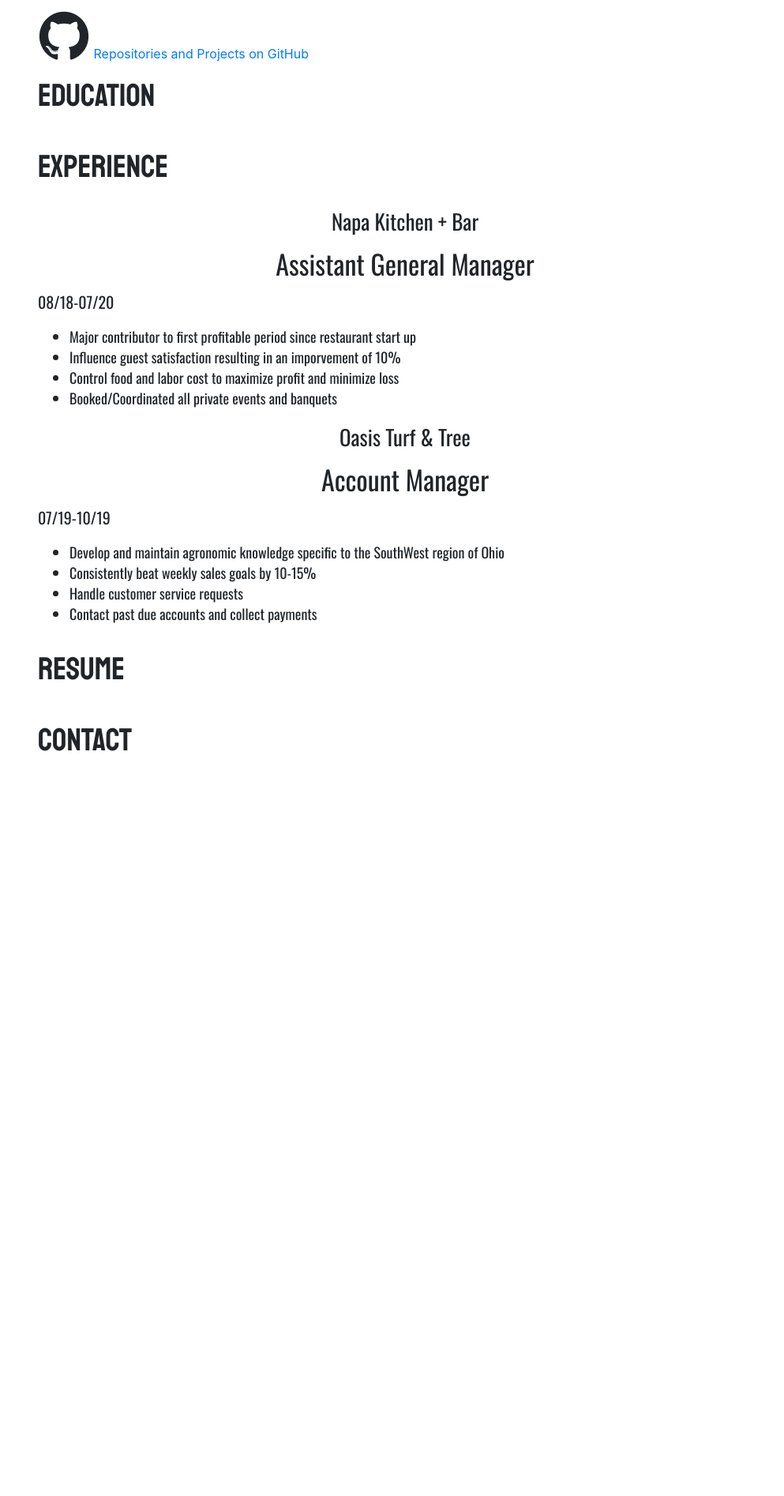
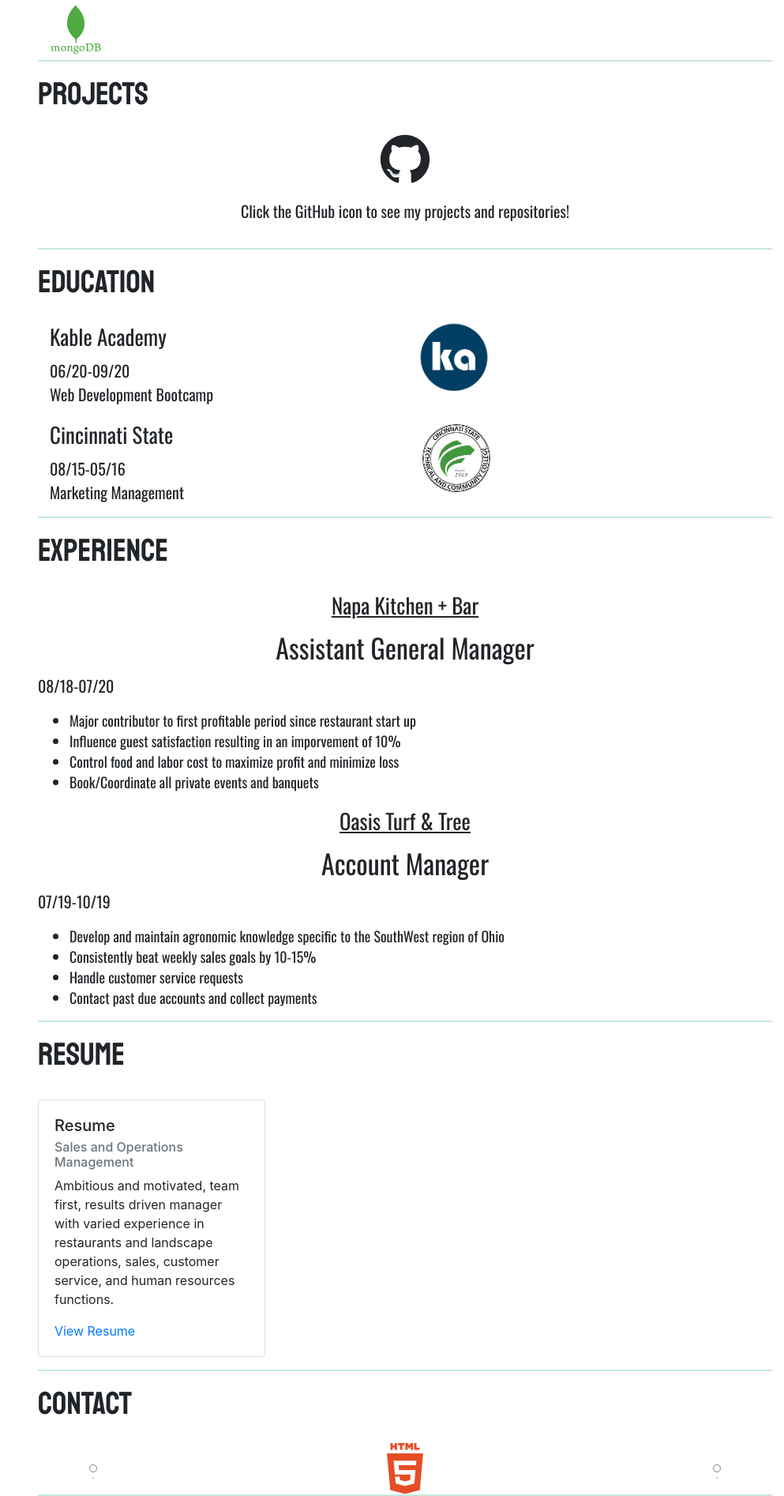
Before and after one commit to connortwele/portfolio, a PHP site: page / in a window 1280 px wide. Shown: the part 1120-3014 px from the top of the page at 79% size, without its empty margins (287-1280 px from the left). Before the commit the page ends 2071 px from the top, so only its background shows below. Run offline with PHP 8.4, Linux system fonts and the light colour scheme; some libraries are stand-ins or nearby versions; some web fonts are replaced.

Commit message:
upload for teacher review

```diff
--- a/index.html
+++ b/index.html
@@ -59,41 +59,63 @@
                     <h2 class="text-black font-staat font-size-40 text-uppercase py-3"> skills</h2>
                         <div class="container">
                             <div class="row">
-                                <div class="col-4 my-1"><i class="devicon-html5-plain-wordmark colored icon"></i>
+                                <div class="col-md-4 col-s-6 my-1"><i class="devicon-html5-plain-wordmark colored icon"></i>
                                 </div>
-                                <div class="col-4 my-1"><i class="devicon-css3-plain-wordmark colored icon"></i>
+                                <div class="col-md-4 col-s-6 my-1"><i class="devicon-css3-plain-wordmark colored icon"></i>
                                 </div>
-                                <div class="col-4 my-1"><i class="devicon-bootstrap-plain-wordmark colored icon"></i>
+                                <div class="col-md-4 col-s-6 my-1"><i class="devicon-bootstrap-plain-wordmark colored icon"></i>
                                 </div>
-                                <div class="col-4 my-1"><i class="devicon-git-plain-wordmark colored icon"></i></div>
-                                <div class="col-4 my-1"><i class="devicon-github-plain-wordmark colored icon"></i></div>
+                                <div class="col-md-4 col-s-6 my-1"><i class="devicon-git-plain-wordmark colored icon"></i></div>
+                                <div class="col-md-4 col-s-6 my-1"><i class="devicon-github-plain-wordmark colored icon"></i>
+                                </i></div>
+                                <div class="col-md-4 col-s-6 my-1"><i class="devicon-javascript-plain colored icon"></i></div>
+                                <div class="col-md-4 col-s-6 my-1"><i class="devicon-react-original-wordmark colored icon"></i> </div>
+                                <div class="col-md-4 col-s-6 my-1"><i class="devicon-nodejs-plain-wordmark colored icon"></i></div>
+                                <div class="col-md-4 col-s-6 my-1"><i class="devicon-express-original-wordmark colored icon"></i></div>
+                                <div class="col-md-4 col-s-6 my-1"><i class="devicon-mongodb-plain-wordmark colored icon"></i></div>
                             </div>
                         </div>
                 </section>
                 <!-- end skills begin projects -->
                 <section id="projects">
                     <h2 class="text-black font-staat font-size-40 text-uppercase py-3">projects</h2>
-                    <i class="devicon-github-plain icon"></i>
-                    <a href="#" class="projectLink">Repositories and Projects on GitHub</a>
+                    <div class="text-center">
+                    <a href="https://github.com/connortwele" class="text-decoration-none text-reset"><i class="devicon-github-plain icon"></i></a>
+                    <p class="text-black font-os font-size-20 py-3">Click the GitHub icon to see my projects and repositories!</p>
+                    </div>
                 </section>
                 <!-- end projects begin education -->
                 <section id="education">
                     <h2 class="text-black font-staat font-size-40 text-uppercase py-3">education</h2>
+                    <div class="container">
+                        <div class="row">
+                        <div class="col-6">
+                            <h3 class="text-black font-os font-size-27 text=center">Kable Academy</h3>
+                            <p class="text-black font-os font-size-20">06/20-09/20 <br> Web Development Bootcamp</p>
+                        </div>
+                        <div class="col-6"><div class="ka-logo"></div></div>
+                        <div class="col-6">
+                            <h3 class="text-black font-os font-size-27 text=center">Cincinnati State</h3>
+                            <p class="text-black font-os font-size-20">08/15-05/16 <br> Marketing Management</p>
+                        </div>
+                        <div class="col-6"><div class="cs-logo"></div></div>
+                        </div>
+                    </div>
                 </section>
                 <!-- end education begin experience -->
                 <section id="experience">
                     <h2 class="text-black font-staat font-size-40 text-uppercase py-3">experience</h2>
                     <div class="flex-container">
-                        <h3 class="text-black font-os font-size-27 text-center">Napa Kitchen + Bar</h3>
+                        <h3 class="text-black font-os font-size-27 text-center"><u>Napa Kitchen + Bar</u></h3>
                         <h3 class="text-black font-os font-size-34 text-center">Assistant General Manager</h3>
                         <p class="text-black font-os font-size-20">08/18-07/20</p>
                         <ul class="text-black font-os fonts-size-20">
                             <li>Major contributor to first profitable period since restaurant start up</li>
                             <li>Influence guest satisfaction resulting in an imporvement of 10%</li>
                             <li>Control food and labor cost to maximize profit and minimize loss</li>
-                            <li>Booked/Coordinated all private events and banquets </li>
+                            <li>Book/Coordinate all private events and banquets </li>
                         </ul>
-                        <h3 class="text-black font-os font-size-27 text-center">Oasis Turf & Tree</h3>
+                        <h3 class="text-black font-os font-size-27 text-center"><u>Oasis Turf & Tree</u></h3>
                         <h3 class="text-black font-os font-size-34 text-center">Account Manager</h3>
                         <p class="text-black font-os font-size-20">07/19-10/19</p>
                         <ul class="text-black font-os fonts-size-20">
@@ -104,18 +126,47 @@
                         </ul>
                     </div>
                 </section>
+                <!-- end experience begin resume -->
                 <section id="resume">
                     <h2 class="text-black font-staat font-size-40 text-uppercase py-3">resume</h2>
+                    <div class="card my-3" style="width: 18rem;">
+                        <div class="card-body">
+                          <h5 class="card-title">Resume</h5>
+                          <h6 class="card-subtitle mb-2 text-muted">Sales and Operations Management</h6>
+                          <p class="card-text">Ambitious and motivated, team first, results driven manager with varied experience in restaurants and landscape operations, sales, customer service, and human resources functions.</p>
+                          <a href="https://docs.google.com/document/d/1_T6C1T7QvfRGvT_GFdmwhAkzAcrBkax13IrgHlO-r4g/edit#" class="card-link">View Resume</a>
+                        </div>
+                      </div>
                 </section>
                 <section id="contact">
                     <h2 class="text-black font-staat font-size-40 text-uppercase py-3">contact</h2>
-
+                    <!-- carousel -->
+                    <div id="carouselExampleControls" class="carousel slide" data-ride="carousel">
+                        <div class="carousel-inner">
+                          <div class="carousel-item active">
+                            <i class="d-block w-100 devicon-html5-plain-wordmark colored icon text-center"></i>
+                          </div>
+                          <div class="carousel-item">
+                            <i class="d-block w-100 devicon-css3-plain-wordmark colored icon text-center"></i>
+                          </div>
+                          <div class="carousel-item">
+                            <i class="d-block w-100 devicon-bootstrap-plain-wordmark colored icon text-center"></i>
+                          </div>
+                        </div>
+                        <a class="carousel-control-prev" href="#carouselExampleControls" role="button" data-slide="prev">
+                          <span class="carousel-control-prev-icon" aria-hidden="true"></span>
+                          <span class="sr-only">Previous</span>
+                        </a>
+                        <a class="carousel-control-next" href="#carouselExampleControls" role="button" data-slide="next">
+                          <span class="carousel-control-next-icon" aria-hidden="true"></span>
+                          <span class="sr-only">Next</span>
+                        </a>
+                      </div>
+                    <!-- carousel -->
                 </section>
             </div>
         </div>
     </main>
-
-
 
 
 <!-- bootstrap -->
--- a/style.css
+++ b/style.css
@@ -8,7 +8,7 @@ body{
 }
 
 :root{
-    --color-primary: #000000;
+    --color-primary: #4C585A;
     --color-secondary: #ffffff;
     --color-border: #ffffff34;
     --font-staat: "Staatliches", cursive;
@@ -76,7 +76,7 @@ body{
 
 #header .nav-link{
     margin: .7rem 1rem;
-    border-bottom: 1px solid var(--color-border);
+    border-bottom: 1px solid #C6EADD;
     text-transform: uppercase;
 }
 
@@ -96,6 +96,10 @@ body{
 .toggle-left{
     left: 0 !important;
     width: 1000px !important;
+}
+
+section{
+    border-bottom: 2px solid #C6EADD;
 }
 
 /* home section CSS */
@@ -135,7 +139,53 @@ body{
     font-size: 66px;
 }
 
+/* carousel arrow alterations */
+.carousel-control-prev-icon,
+.carousel-control-next-icon {
+  height: 10px;
+  width: 10px;
+  outline: black;
+  background-size: 100%, 100%;
+  border-radius: 50%;
+  border: 1px solid black;
+  background-image: none;
+}
+
+.carousel-control-next-icon:after
+{
+  content: '>';
+  font-size: 5px;
+  color: black;
+}
+
+.carousel-control-prev-icon:after {
+  content: '<';
+  font-size: 5px;
+  color: black;
+}
+
 /* projects */
+
+/* education */
+
+.ka-logo{
+    width: 100px;
+    height: 100px;
+    border-radius: 50%;
+    border: none;
+    background: url(./assets/kableAcademyLogo.jpg) no-repeat;
+    background-size: 100%;
+}
+
+.cs-logo{
+    width: 100px;
+    height: 100px;
+    border-radius: 50%;
+    border: none;
+    background: url(./assets/cStateLogo.jpeg) no-repeat;
+    background-size: 100%;
+}
+
 
 /* experience */
 
@@ -146,5 +196,16 @@ body{
     #header{
         z-index: 0;
     }
+}
+
+@media screen and (max-width: 768px) {
+
+    .ka-logo{
+        display:none;
+    }
+
+    .cs-logo{
+        display: none;
+    }
 
 }
```
Also changed, not shown: assets/cStateLogo.jpeg (added), assets/kableAcademyLogo.jpg (added).
